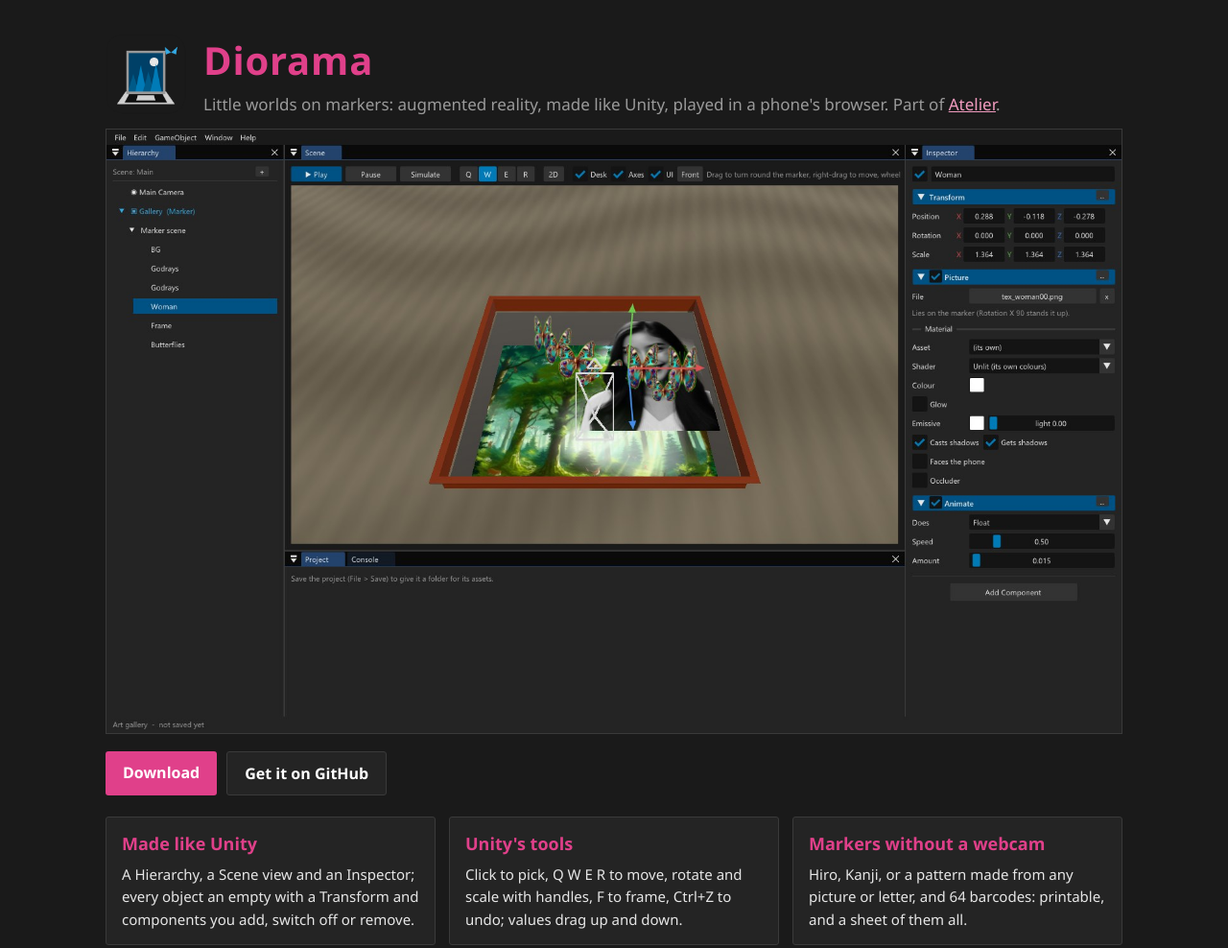
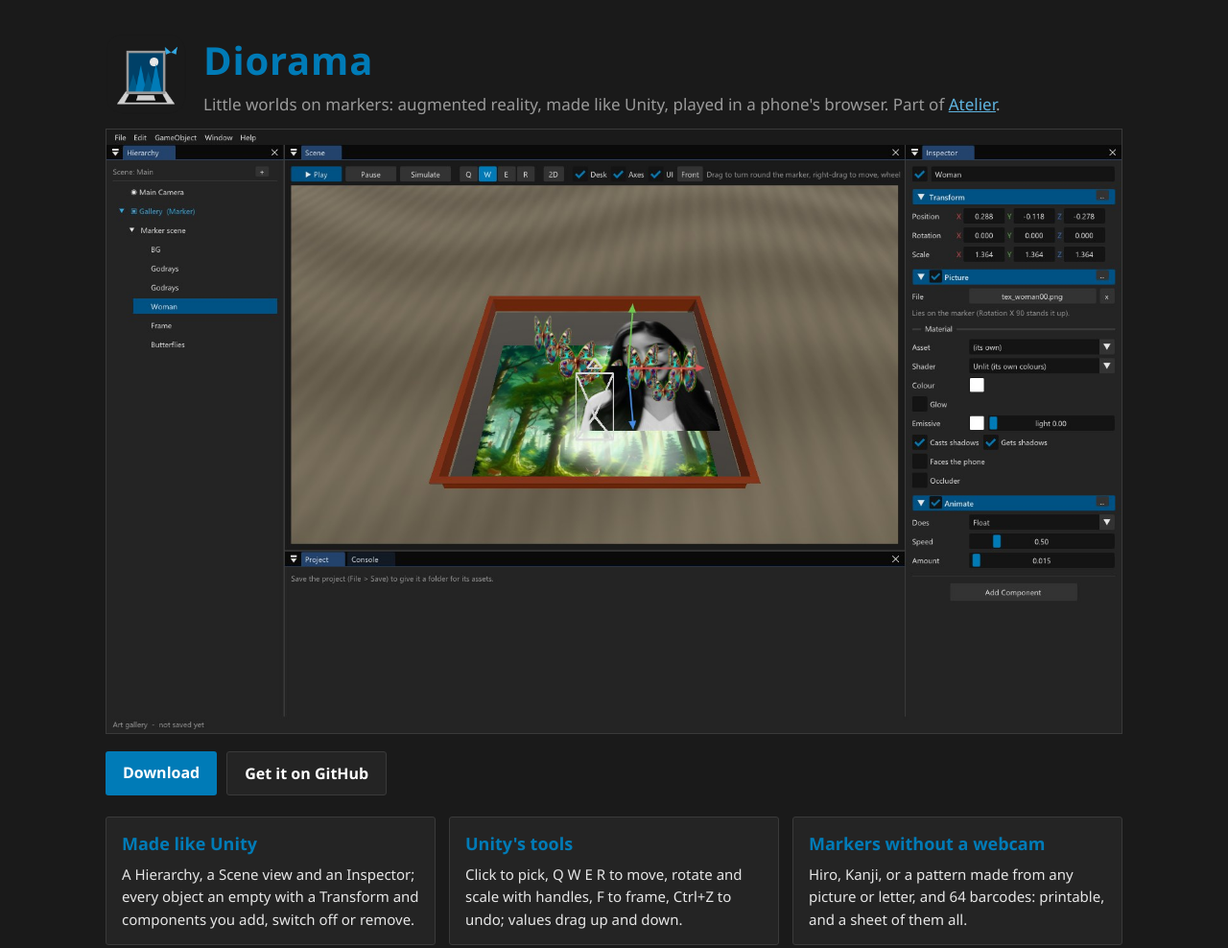
Before and after one commit to CursedPrograms/Diorama, a plain HTML site: page index.html in a window 1280 px wide. Shown: the top 988 px of the page at 96% size. Drawn offline with Linux system fonts and the light colour scheme.

Commit message:
Pages: the Atelier blue instead of the Cursed pink (solid, no gradients or shadows)
Co-Authored-By: Claude Opus 5.5 <noreply@anthropic.com>

```diff
--- a/site/style.css
+++ b/site/style.css
@@ -1,13 +1,13 @@
-/* Diorama's page: the Changeling greys with the Cursed pink. Solid colours, no gradients, no shadows. */
+/* Diorama's page: the Changeling greys with the Atelier blue. Solid colours, no gradients, no shadows. */
 :root {
   --bg: #1a1a1a;
   --panel: #242424;
   --line: #3a3a3a;
   --text: #e6e6e6;
   --dim: #9a9a9a;
-  --pink: #e0408a;
-  --pink-dark: #c2186b;
-  --link: #f29cc0;
+  --blue: #007bb7;
+  --blue-dark: #005c8a;
+  --link: #5fb4e0;
 }
 
 * { box-sizing: border-box; }
@@ -33,7 +33,7 @@ a { color: var(--link); }
 
 .logo { width: 84px; height: 84px; }
 
-h1 { margin: 0; font-size: 40px; color: var(--pink); letter-spacing: .02em; }
+h1 { margin: 0; font-size: 40px; color: var(--blue); letter-spacing: .02em; }
 .tag { margin: 2px 0 0; color: var(--dim); font-size: 17px; }
 
 main { max-width: 1100px; margin: 0 auto; padding: 0 20px 30px; }
@@ -50,15 +50,15 @@ main { max-width: 1100px; margin: 0 auto; padding: 0 20px 30px; }
 .btn {
   display: inline-block;
   padding: 10px 18px;
-  background-color: var(--pink);
+  background-color: var(--blue);
   color: #ffffff;
   text-decoration: none;
   font-weight: 600;
   border-radius: 3px;
 }
-.btn:hover { background-color: var(--pink-dark); }
+.btn:hover { background-color: var(--blue-dark); }
 .btn.quiet { background-color: var(--panel); border: 1px solid var(--line); }
-.btn.quiet:hover { border-color: var(--pink); background-color: var(--panel); }
+.btn.quiet:hover { border-color: var(--blue); background-color: var(--panel); }
 
 .grid {
   display: grid;
@@ -74,7 +74,7 @@ main { max-width: 1100px; margin: 0 auto; padding: 0 20px 30px; }
   padding: 14px 16px;
 }
 
-h2 { margin: 0 0 6px; font-size: 18px; color: var(--pink); }
+h2 { margin: 0 0 6px; font-size: 18px; color: var(--blue); }
 .grid p { margin: 0; color: var(--text); font-size: 15px; }
 
 .keys { margin-top: 24px; }
```
